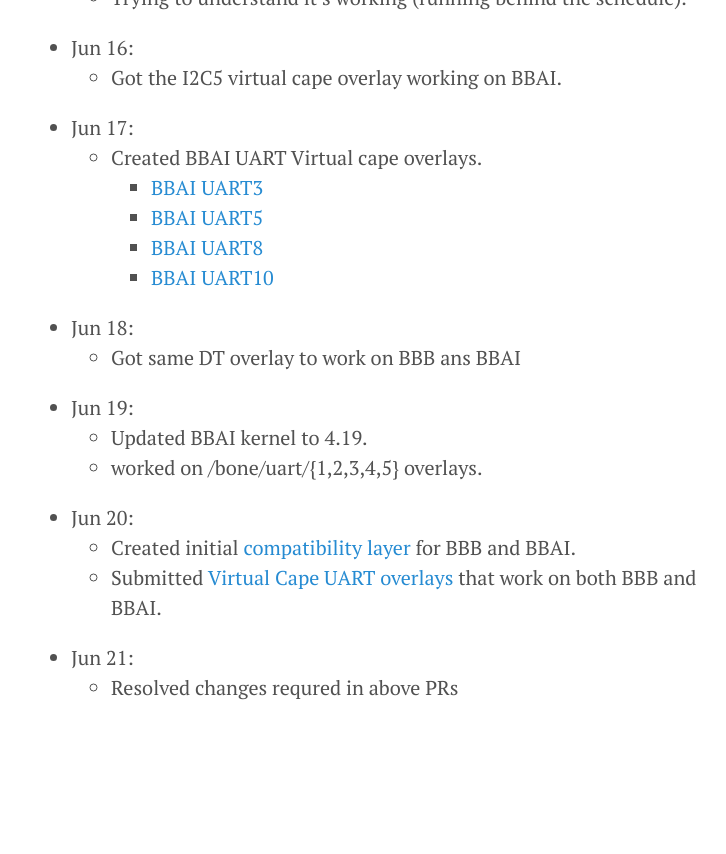
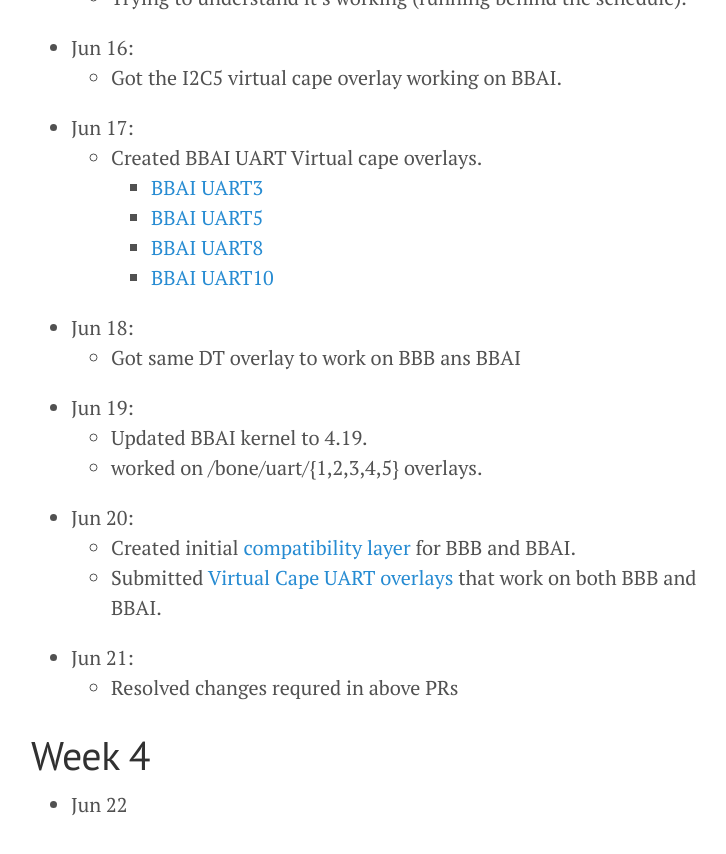
Before and after one commit to lorforlinux/GSoC2020_BeagleBoard.org, a Jekyll site: the page built from jouranl.md, in a window 1280 px wide and 900 px high, scrolled down 2454 px. Shown: the top 854 px of the window, without its empty margins (249-975 px from the left). Built offline with Jekyll 4.4.1, drawn with Linux system fonts in a browser that asks for light colours; before the commit the page ends 3237 px from its top, so only the background shows below that.

```diff
--- a/_config.yml
+++ b/_config.yml
@@ -20,5 +20,5 @@ plugins:
 # Custom vars
 version:             1.0
 week:                 2
-status:              "Working on BBAI virtual capes for buses."
+status:              "Released initial BBB and BBAI compatibility layer 🐾"
 google_analytics_id: #UA-XXXX-Y
--- a/jouranl.md
+++ b/jouranl.md
@@ -84,3 +84,7 @@ permalink: journal.html
   - Submitted [Virtual Cape UART overlays](https://github.com/beagleboard/bb.org-overlays/pull/180) that work on both BBB and BBAI.
 - Jun 21:
   - Resolved changes requred in above PRs
+
+# Week 4
+
+- Jun 22
```
